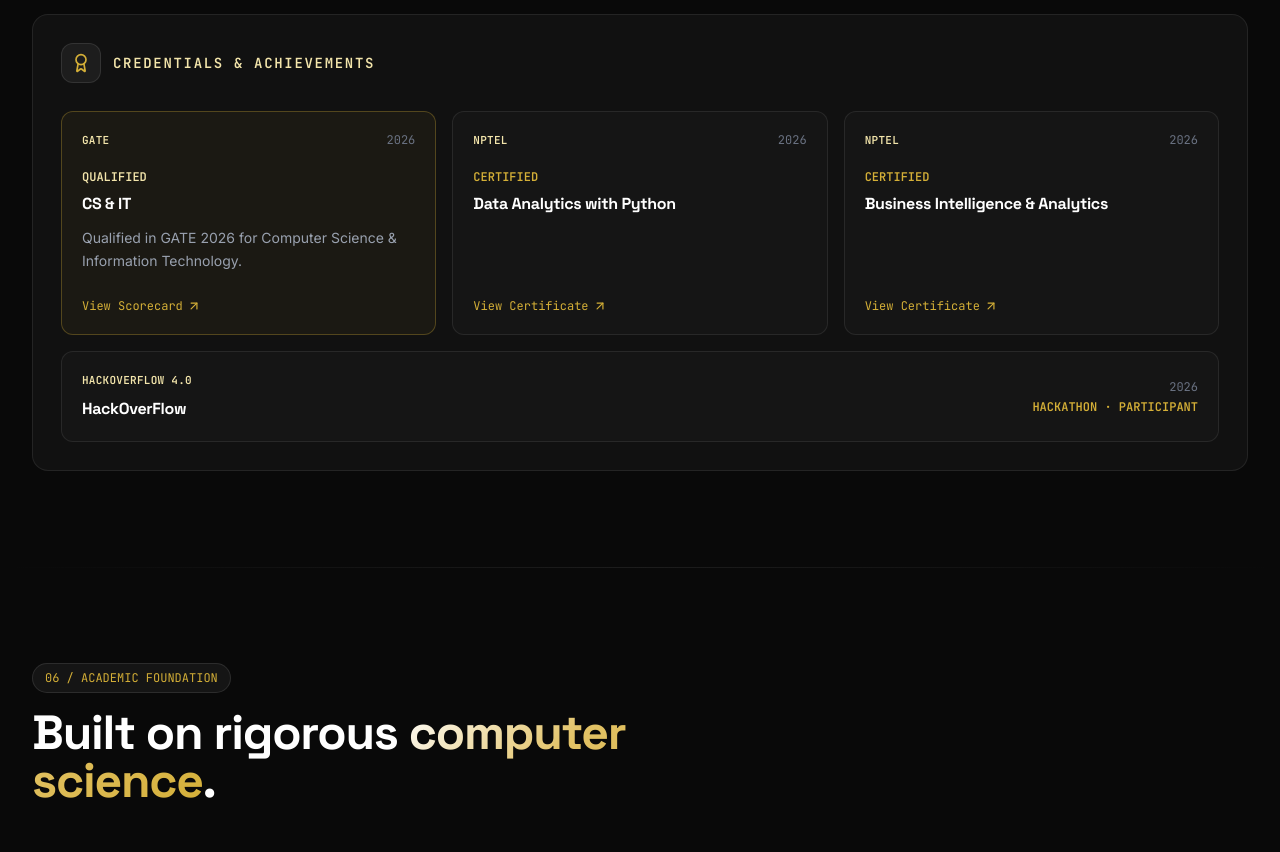
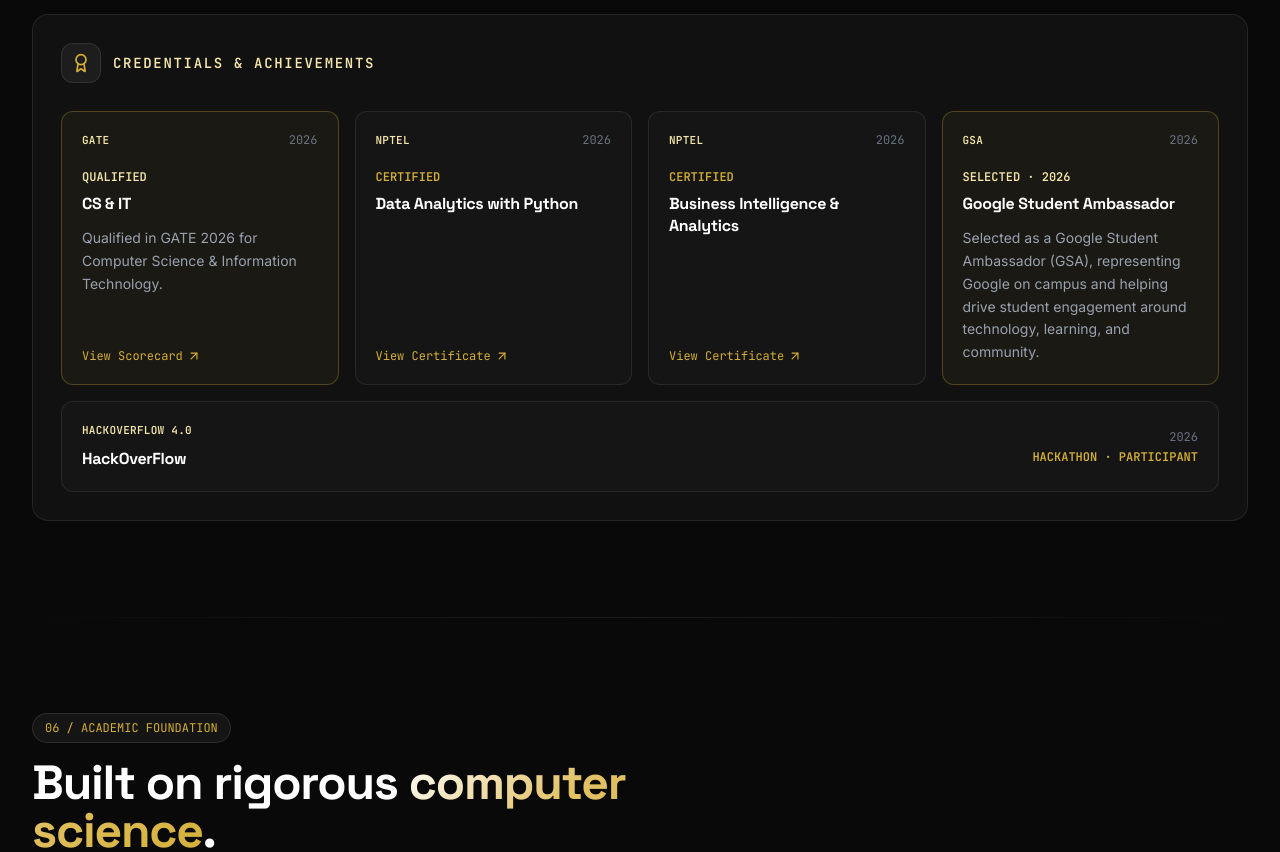
Before and after one commit to harshvardhan-it/Portfolio, a React (Vite) app: page / in a window 1280 px wide. Shown: the part 7033-7885 px from the top of the page. Built offline with nearby package versions, Linux system fonts and the light colour scheme.

Commit message:
feat: add Google Student Ambassador achievement

```diff
--- a/src/components/sections/Achievements.tsx
+++ b/src/components/sections/Achievements.tsx
@@ -49,6 +49,14 @@
       label: 'View Certificate',
       ariaLabel: 'View NPTEL Business Intelligence and Analytics certificate',
     },
+  },
+  {
+    year: '2026',
+    label: 'GSA',
+    status: 'SELECTED · 2026',
+    title: 'Google Student Ambassador',
+    description: 'Selected as a Google Student Ambassador (GSA), representing Google on campus and helping drive student engagement around technology, learning, and community.',
+    featured: true,
   },
   {
     year: '2026',
@@ -200,8 +208,8 @@
               <h3 className="text-sm font-mono font-semibold tracking-[0.12em] text-[#F3E5AB]">CREDENTIALS &amp; ACHIEVEMENTS</h3>
             </div>
 
-            <div className="grid grid-cols-1 sm:grid-cols-2 lg:grid-cols-3 gap-4">
-              {credentials.slice(0, 3).map((credential) => (
+            <div className="grid grid-cols-1 sm:grid-cols-2 lg:grid-cols-4 gap-4">
+              {credentials.slice(0, 4).map((credential) => (
                 <article
                   key={credential.title}
                   className={`flex min-h-56 flex-col rounded-xl border p-5 transition-colors ${credential.featured
@@ -231,15 +239,15 @@
                 </article>
               ))}
 
-              <article className="rounded-xl border border-white/8 bg-white/[0.02] p-5 sm:col-span-2 lg:col-span-3 transition-colors group-hover:border-[#D4AF37]/25">
+              <article className="rounded-xl border border-white/8 bg-white/[0.02] p-5 sm:col-span-2 lg:col-span-4 transition-colors group-hover:border-[#D4AF37]/25">
                 <div className="flex flex-col sm:flex-row sm:items-center sm:justify-between gap-3">
                   <div>
-                    <div className="text-[11px] font-mono font-semibold tracking-wide text-[#F3E5AB]">{credentials[3].label}</div>
-                    <h4 className="mt-2 text-base font-bold text-white" style={{ fontFamily: "'Space Grotesk', sans-serif" }}>{credentials[3].title}</h4>
+                    <div className="text-[11px] font-mono font-semibold tracking-wide text-[#F3E5AB]">{credentials[4].label}</div>
+                    <h4 className="mt-2 text-base font-bold text-white" style={{ fontFamily: "'Space Grotesk', sans-serif" }}>{credentials[4].title}</h4>
                   </div>
                   <div className="sm:text-right">
-                    <div className="text-xs font-mono text-gray-500">{credentials[3].year}</div>
-                    <div className="mt-1 text-xs font-mono font-semibold text-[#D4AF37]">{credentials[3].status}</div>
+                    <div className="text-xs font-mono text-gray-500">{credentials[4].year}</div>
+                    <div className="mt-1 text-xs font-mono font-semibold text-[#D4AF37]">{credentials[4].status}</div>
                   </div>
                 </div>
               </article>
```
